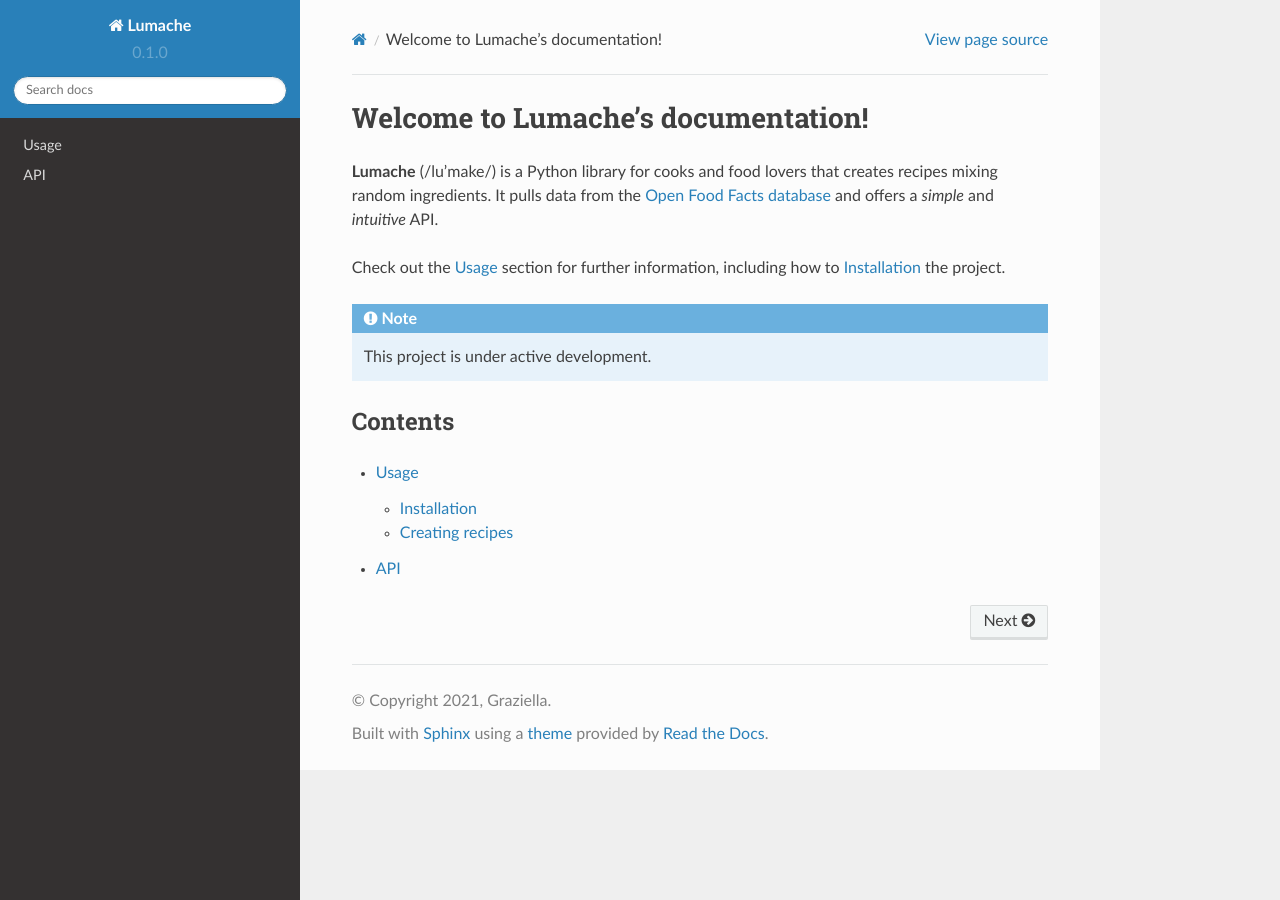
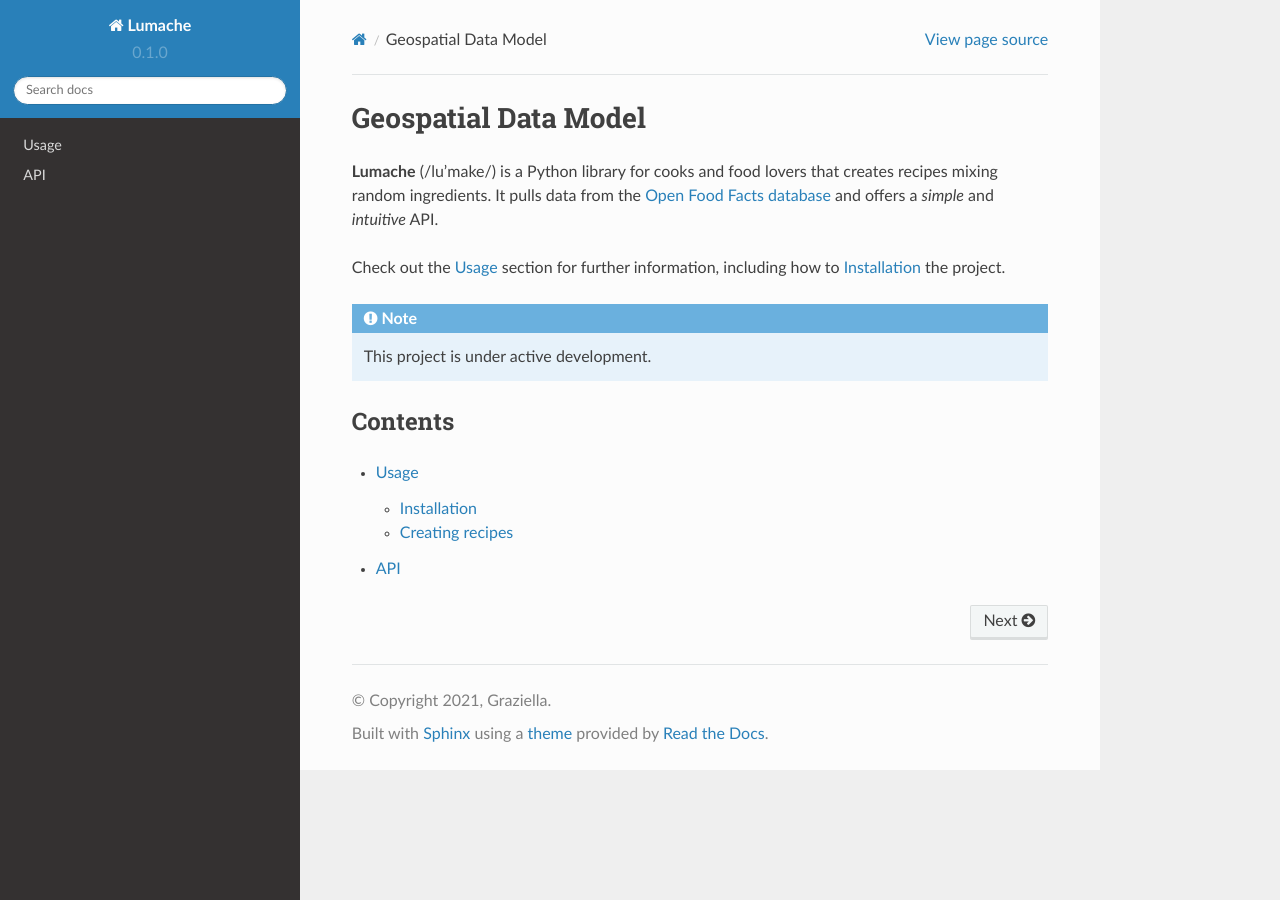
Before and after one commit to geoscholar/RGVFlood-GDM, a Sphinx documentation site: the page built from docs/source/index.rst, in a window 1280 px wide. Built offline with Sphinx 7.4.7 and the Read the Docs theme 2.0.0, drawn with Linux system fonts in a browser that asks for light colours.

Commit message:
Update index.rst

```diff
--- a/docs/source/index.rst
+++ b/docs/source/index.rst
@@ -1,4 +1,4 @@
-Welcome to Lumache's documentation!
+Geospatial Data Model
 ===================================
 
 **Lumache** (/lu'make/) is a Python library for cooks and food lovers
```
